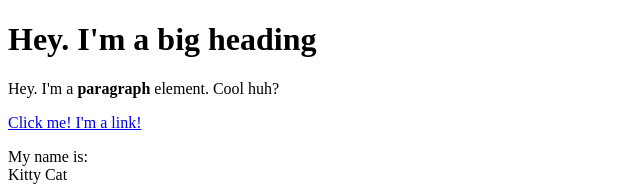
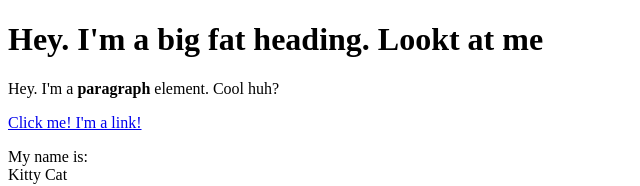
Before and after one commit to stevenyu615/cartoon-hero, a plain HTML site: page test.html in a window 1280 px wide. Shown: the top 186 px of the page, without its empty margins (0-640 px from the left). Drawn offline with Linux system fonts and the light colour scheme.

Commit message:
Update test.html

```diff
--- a/test.html
+++ b/test.html
@@ -4,7 +4,7 @@
 	<title>Test page</title>
 </head>
 <body>
-	<h1>Hey. I'm a big heading</h1>
+	<h1>Hey. I'm a big fat heading. Lookt at me</h1>
 	<p>Hey. I'm a <b>paragraph</b> element. Cool huh?</p>
 	<a href="https://google.com" target="_blank" title="Let's go to Google">Click me! I'm a link!</a>
 	<p>My name is:<br>
```
